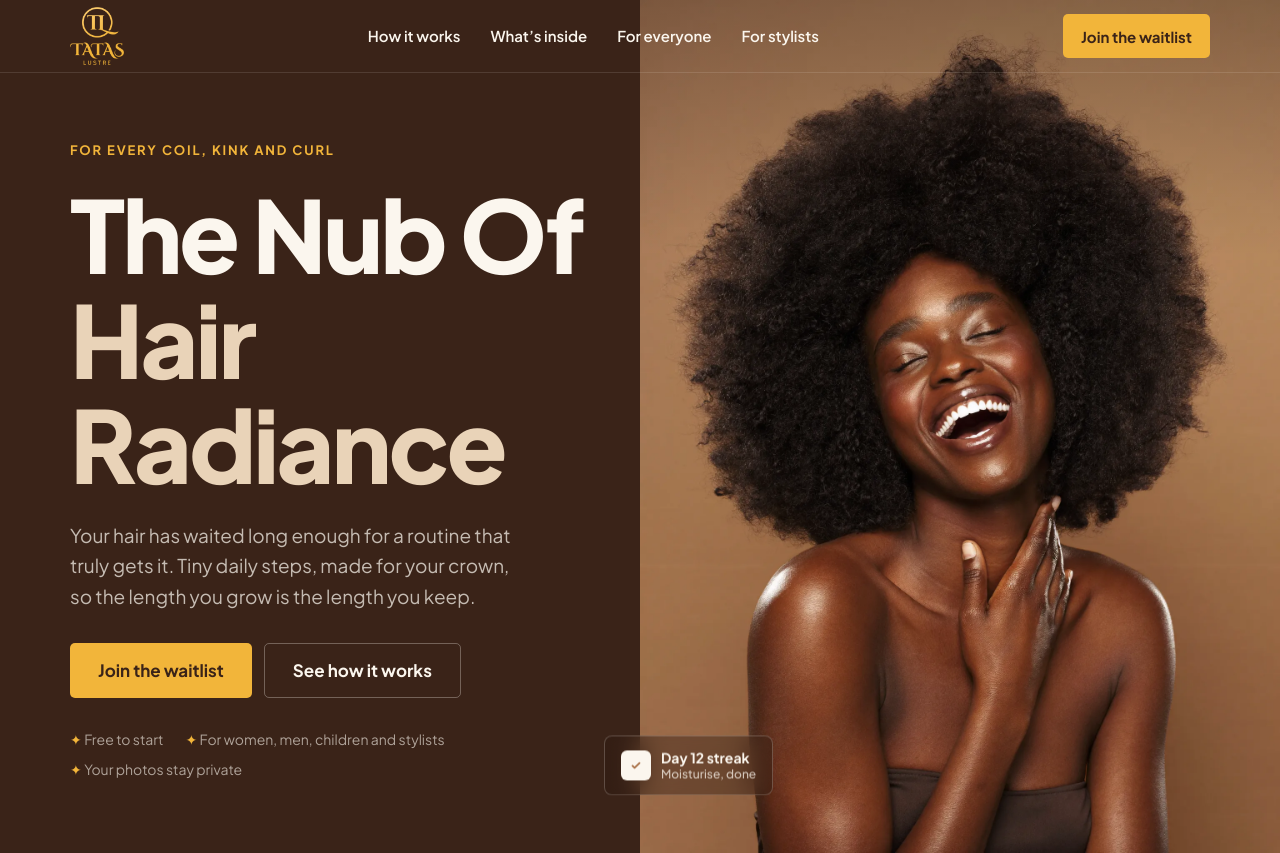
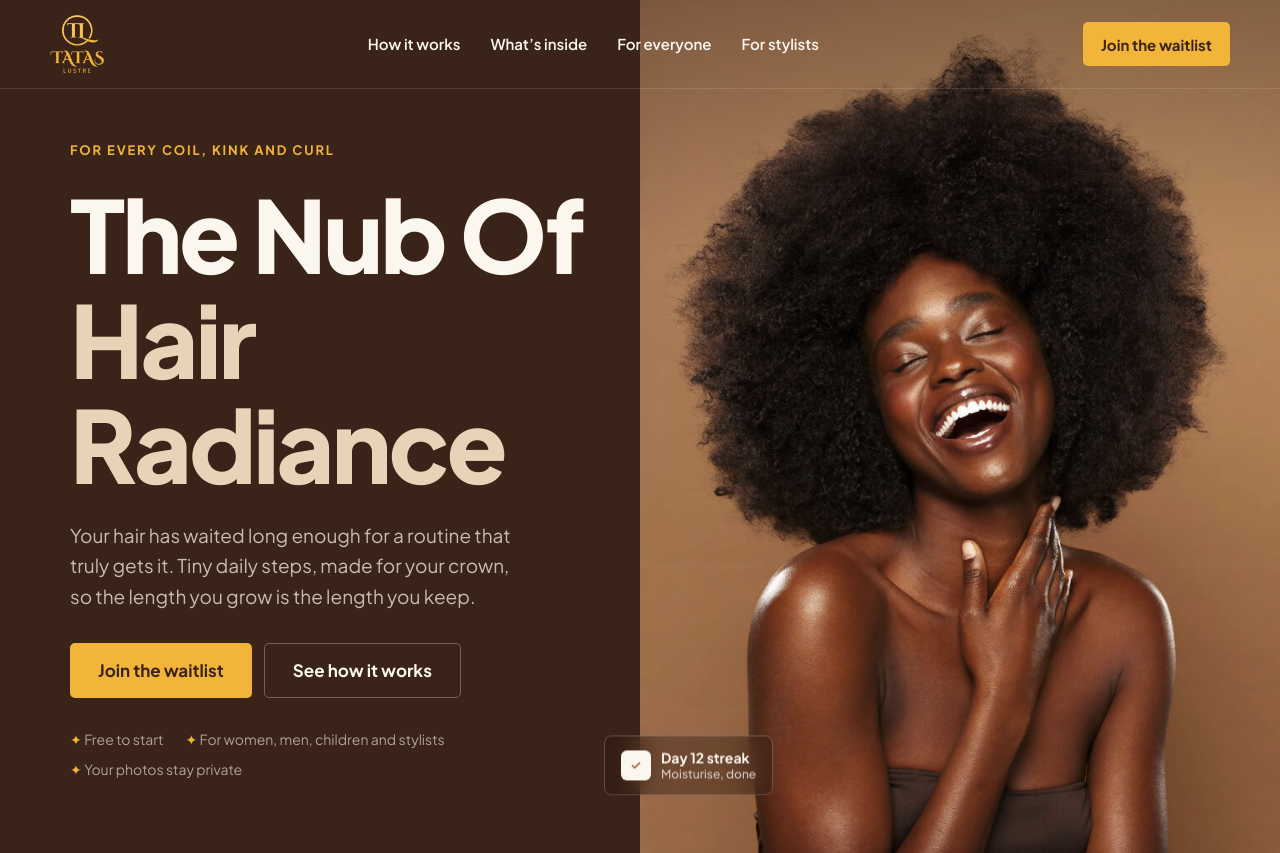
Before and after one commit to crownedbeee/tatas-lustre-site, a plain HTML site: page index.html in a window 1280 px wide. Shown: the top 853 px of the page. Drawn offline with Linux system fonts and the light colour scheme.

Commit message:
Top bar padding
Co-Authored-By: Claude Opus 5.5 <noreply@anthropic.com>

```diff
--- a/index.html
+++ b/index.html
@@ -54,7 +54,7 @@
     header.top { position: fixed; inset: 0 0 auto 0; z-index: 20; transition: background .3s, border-color .3s; border-bottom: 1px solid rgba(251, 246, 238, 0.12); } /* a faint line under the top bar, always (DeBee) */
     /* once you scroll: cocoa glass, the page glides softly blurred underneath */
     header.top.scrolled { background: rgba(58, 35, 24, 0.72); -webkit-backdrop-filter: blur(16px) saturate(140%); backdrop-filter: blur(16px) saturate(140%); border-bottom-color: rgba(251, 246, 238, 0.1); }
-    .top-inner { display: flex; align-items: center; justify-content: space-between; height: 72px; }
+    .top-inner { display: flex; align-items: center; justify-content: space-between; height: 72px; box-sizing: content-box; padding-top: 8px; padding-bottom: 8px; } /* a little breathing room above and below (DeBee) */
     .brand { display: flex; align-items: center; gap: 10px; text-decoration: none; font-weight: 800; font-size: 18px; color: var(--cream); transition: color .3s; }
     /* DeBee's logo exactly as her file: stacked, the TL monogram on top, TATAS, then LUSTRE (logo-full.png, 720 x 776). */
     .brand-logo { display: block; height: 58px; width: auto; }
```
